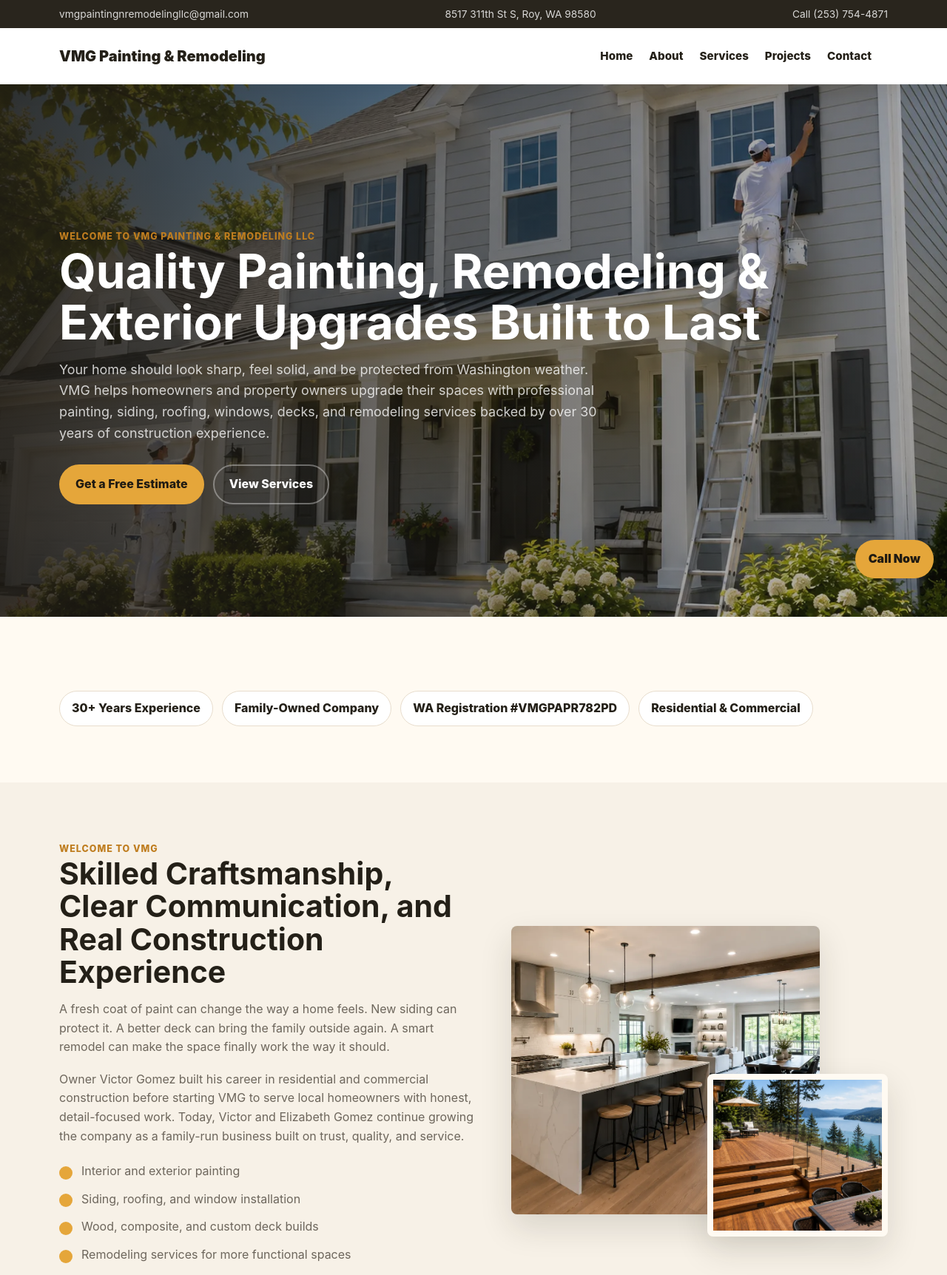
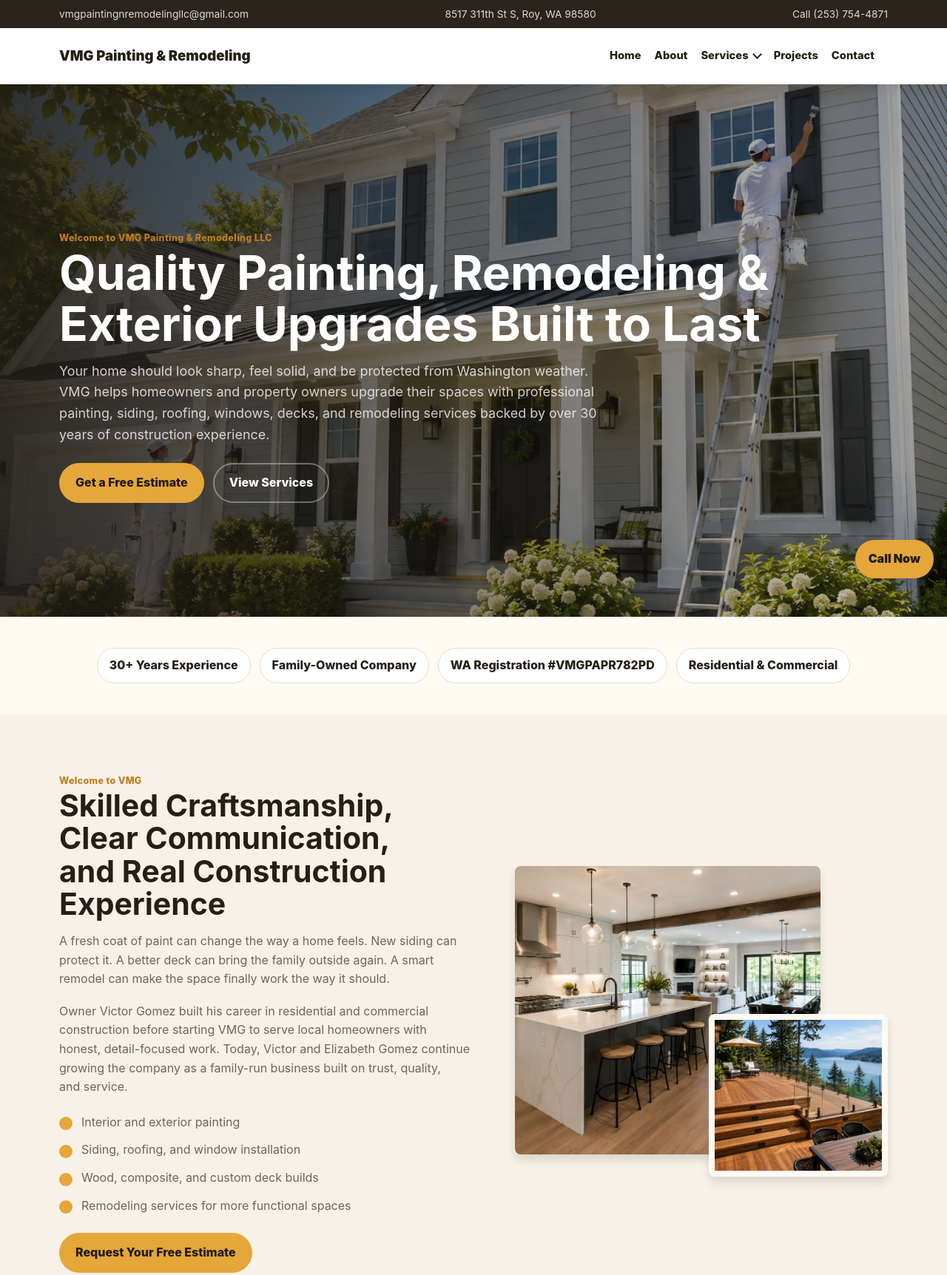
Before and after one commit to marvinesu/VMG-Painting-Remodeling, an Astro site: page / in a window 1280 px wide. Shown: the top 1724 px of the page at 74% size. Built offline with nearby package versions, Linux system fonts and the light colour scheme; Astro itself is replaced by a stand-in of ours; a script that the page names is missing.

Commit message:
Improve layout rhythm and service navigation

```diff
--- a/src/components/GalleryGrid.astro
+++ b/src/components/GalleryGrid.astro
@@ -8,7 +8,7 @@
   ))}
 </div>
 <style>
-  .gallery { display: grid; grid-template-columns: repeat(3, minmax(0, 1fr)); gap: 16px; }
-  .gallery img { width: 100%; height: 260px; object-fit: cover; border-radius: var(--radius); box-shadow: var(--shadow); }
+  .gallery { display: grid; grid-template-columns: repeat(3, minmax(0, 1fr)); gap: var(--space-md); margin-top: var(--space-lg); }
+  .gallery img { width: 100%; height: clamp(220px, 24vw, 280px); object-fit: cover; border-radius: var(--radius); box-shadow: var(--shadow); }
   @media (max-width: 760px) { .gallery { grid-template-columns: 1fr; } }
 </style>
--- a/src/components/Header.astro
+++ b/src/components/Header.astro
@@ -1,6 +1,9 @@
 ---
 import FilloutEstimateButton from "./FilloutEstimateButton.astro";
+import { services } from "../data/services";
 import { navItems, site } from "../data/site";
+
+const primaryNav = navItems.filter((item) => item.label !== "Services");
 ---
 <header class="site-header">
   <div class="topbar">
@@ -15,21 +18,38 @@
     <input id="menu-toggle" class="menu-toggle" type="checkbox" aria-label="Toggle navigation" />
     <label class="menu-button" for="menu-toggle">Menu</label>
     <div class="nav-links">
-      {navItems.map((item) => <a href={item.href}>{item.label}</a>)}
+      {primaryNav.slice(0, 2).map((item) => <a href={item.href}>{item.label}</a>)}
+      <details class="services-menu">
+        <summary>Services</summary>
+        <div class="services-panel">
+          <a class="all-services" href="/services">All Services</a>
+          {services.map((service) => <a href={`/services/${service.slug}`}>{service.title}</a>)}
+        </div>
+      </details>
+      {primaryNav.slice(2).map((item) => <a href={item.href}>{item.label}</a>)}
       <FilloutEstimateButton className="nav-cta-wrap" />
     </div>
   </nav>
 </header>
 
 <style>
-  .site-header { position: sticky; top: 0; z-index: 50; background: var(--white); box-shadow: 0 8px 24px rgba(36,32,24,.08); }
+  .site-header { position: sticky; top: 0; z-index: 50; background: var(--white); box-shadow: 0 8px 12px rgba(36,32,24,.08); }
   .topbar { background: var(--charcoal); color: rgba(255,255,255,.82); font-size: .86rem; }
   .topbar-inner { min-height: 38px; display: flex; gap: 22px; align-items: center; justify-content: space-between; }
   .nav { min-height: 76px; display: flex; align-items: center; justify-content: space-between; gap: 24px; }
-  .logo { font-size: 1.25rem; font-weight: 900; color: var(--ink); max-width: 300px; line-height: 1.15; }
-  .nav-links { display: flex; align-items: center; gap: 22px; font-weight: 800; font-size: .95rem; }
+  .logo { font-size: 1.16rem; font-weight: 900; color: var(--ink); max-width: 270px; line-height: 1.15; }
+  .nav-links { display: flex; align-items: center; gap: 18px; font-weight: 800; font-size: .92rem; }
   .nav-links a:hover, .nav-links a:focus-visible { color: var(--gold-dark); }
   .nav-cta-wrap { align-items: center; }
+  .services-menu { position: relative; }
+  .services-menu summary { list-style: none; cursor: pointer; }
+  .services-menu summary::-webkit-details-marker { display: none; }
+  .services-menu summary::after { content: ""; display: inline-block; width: 7px; height: 7px; margin-left: 7px; border-right: 2px solid currentColor; border-bottom: 2px solid currentColor; transform: translateY(-2px) rotate(45deg); transition: transform 160ms cubic-bezier(.23,1,.32,1); }
+  .services-menu[open] summary::after { transform: translateY(1px) rotate(225deg); }
+  .services-panel { position: absolute; top: calc(100% + 18px); left: -18px; width: 310px; padding: 10px; border: 1px solid var(--line); border-radius: 12px; background: var(--white); box-shadow: 0 10px 12px rgba(36,32,24,.14); display: grid; gap: 2px; z-index: 70; }
+  .services-panel a { margin: 0; padding: 10px 12px; border-radius: 8px; line-height: 1.2; color: var(--ink); }
+  .services-panel a:hover, .services-panel a:focus-visible { background: var(--cream); color: var(--ink); }
+  .services-panel .all-services { color: var(--gold-dark); }
   .menu-toggle, .menu-button { display: none; }
   @media (max-width: 920px) {
     .topbar { display: none; }
@@ -39,6 +59,8 @@
     .nav-links { display: none; width: 100%; flex-direction: column; align-items: stretch; padding: 0 0 18px; }
     .menu-toggle:checked ~ .nav-links { display: flex; }
     .nav-links a { padding: 8px 0; }
+    .services-panel { position: static; width: 100%; margin-top: 8px; box-shadow: none; }
+    .services-panel a { padding: 11px 12px; }
     .nav-cta-wrap { width: 100%; justify-content: center; }
   }
 </style>
--- a/src/components/ServiceCard.astro
+++ b/src/components/ServiceCard.astro
@@ -13,8 +13,8 @@
   </a>
 </article>
 <style>
-  .service-card { border-radius: var(--radius); overflow: hidden; background: var(--white); box-shadow: var(--shadow); }
-  .service-card img { width: 100%; height: 260px; object-fit: cover; }
-  .service-body { padding: 22px; border: 1px solid var(--line); border-top: 0; }
+  .service-card { border-radius: var(--radius); overflow: hidden; background: var(--white); box-shadow: var(--shadow); transition: transform 160ms cubic-bezier(.23,1,.32,1); }
+  .service-card img { width: 100%; height: clamp(210px, 24vw, 260px); object-fit: cover; }
+  .service-body { padding: 22px; border: 1px solid var(--line); border-top: 0; min-height: 190px; display: grid; align-content: start; }
   .service-body span { color: var(--gold-dark); font-weight: 900; }
 </style>
--- a/src/pages/index.astro
+++ b/src/pages/index.astro
@@ -11,7 +11,7 @@
 ---
 <BaseLayout title="Painting & Remodeling Contractor in Roy, WA | VMG Painting & Remodeling LLC" description="VMG Painting & Remodeling LLC provides painting, siding, roofing, windows, decks, and remodeling services across Thurston, Pierce, King, and Snohomish County. Call for a free estimate." path="/">
   <Hero eyebrow="Welcome to VMG Painting & Remodeling LLC" title="Quality Painting, Remodeling & Exterior Upgrades Built to Last" text="Your home should look sharp, feel solid, and be protected from Washington weather. VMG helps homeowners and property owners upgrade their spaces with professional painting, siding, roofing, windows, decks, and remodeling services backed by over 30 years of construction experience." image={images.painting[0]} />
-  <section class="section">
+  <section class="section compact">
     <div class="container pill-row">
       <span class="pill">30+ Years Experience</span><span class="pill">Family-Owned Company</span><span class="pill">WA Registration #{site.license}</span><span class="pill">Residential & Commercial</span>
     </div>
@@ -38,7 +38,7 @@
       </div>
     </div>
   </section>
-  <section class="section">
+  <section class="section compact">
     <div class="container split">
       <div>
         <span class="eyebrow">Why Choose Us</span>
@@ -66,7 +66,7 @@
       <div class="button-row"><a class="btn outline" href="/projects">View Projects</a></div>
     </div>
   </section>
-  <section class="section alt">
+  <section class="section alt compact">
     <div class="container grid grid-3">
       {["Victor and his team were professional, respectful, and detail-oriented. They explained the work clearly and made sure everything was finished the right way.", "VMG communicated well, showed up as scheduled, and helped us understand our options before the work started.", "The finished project looked clean and solid. We appreciated the practical recommendations and attention to detail."].map((quote) => <blockquote class="card pad"><p>"{quote}"</p></blockquote>)}
     </div>
--- a/src/pages/services/[slug].astro
+++ b/src/pages/services/[slug].astro
@@ -30,7 +30,7 @@
       <img class="card-image" src={service.image} alt={`${service.title} by VMG`} />
     </div>
   </section>
-  <section class="section alt">
+  <section class="section alt compact">
     <div class="container grid grid-3">
       <div class="card pad"><h3>Benefits</h3><ul class="check-list">{service.benefits.map((item) => <li>{item}</li>)}</ul></div>
       <div class="card pad"><h3>What's Included</h3><ul class="check-list">{service.included.map((item) => <li>{item}</li>)}</ul></div>
@@ -46,7 +46,7 @@
       </div>
     </div>
   </section>
-  <section class="section alt">
+  <section class="section alt compact">
     <div class="container">
       <span class="eyebrow">Service Area</span>
       <h2>{service.title} Across Western Washington</h2>
@@ -71,7 +71,7 @@
       <div class="card pad"><FilloutEstimateForm /></div>
     </div>
   </section>
-  <section class="section">
+  <section class="section compact">
     <div class="container">
       <span class="eyebrow">Related Services</span>
       <h2>Other Ways VMG Can Help</h2>
--- a/src/styles/global.css
+++ b/src/styles/global.css
@@ -9,8 +9,15 @@
   --muted: #6d665c;
   --line: #e8ddcd;
   --white: #ffffff;
-  --shadow: 0 18px 44px rgba(36, 32, 24, 0.14);
+  --shadow: 0 8px 12px rgba(36, 32, 24, 0.12);
   --radius: 8px;
+  --space-xs: 8px;
+  --space-sm: 12px;
+  --space-md: 16px;
+  --space-lg: 24px;
+  --space-xl: 32px;
+  --space-2xl: 48px;
+  --space-3xl: 72px;
 }
 
 * { box-sizing: border-box; }
@@ -27,29 +34,31 @@
 button, input, textarea, select { font: inherit; }
 
 .container { width: min(1120px, calc(100% - 32px)); margin: 0 auto; }
-.section { padding: 76px 0; }
+.section { padding: clamp(52px, 6.5vw, 76px) 0; }
+.section.compact { padding: clamp(26px, 3.5vw, 42px) 0; }
 .section.alt { background: var(--cream); }
 .section.dark { background: var(--charcoal); color: var(--white); }
 .eyebrow {
   color: var(--gold-dark);
   font-size: 0.78rem;
   font-weight: 800;
-  letter-spacing: 0.08em;
-  text-transform: uppercase;
+  letter-spacing: 0.03em;
 }
 .section.dark .eyebrow { color: var(--gold); }
 h1, h2, h3 { margin: 0 0 16px; line-height: 1.08; letter-spacing: 0; }
 h1 { font-size: clamp(2.25rem, 5vw, 4.9rem); max-width: 980px; }
 h2 { font-size: clamp(2rem, 3.2vw, 3.3rem); max-width: 820px; }
 h3 { font-size: 1.25rem; }
+h1, h2, h3 { text-wrap: balance; }
 p { margin: 0 0 18px; color: var(--muted); }
+p { text-wrap: pretty; }
 .dark p, .hero p { color: rgba(255,255,255,0.78); }
 .lead { font-size: 1.12rem; max-width: 760px; }
-.grid { display: grid; gap: 24px; }
+.grid { display: grid; gap: var(--space-lg); }
 .grid-2 { grid-template-columns: repeat(2, minmax(0, 1fr)); }
 .grid-3 { grid-template-columns: repeat(3, minmax(0, 1fr)); }
 .grid-4 { grid-template-columns: repeat(4, minmax(0, 1fr)); }
-.button-row { display: flex; flex-wrap: wrap; gap: 12px; align-items: center; margin-top: 28px; }
+.button-row { display: flex; flex-wrap: wrap; gap: var(--space-sm); align-items: center; margin-top: var(--space-lg); }
 .btn {
   display: inline-flex;
   align-items: center;
@@ -63,9 +72,10 @@
   color: #1f1a12;
   font-weight: 800;
   cursor: pointer;
-  transition: transform .18s ease, background .18s ease, border-color .18s ease;
+  transition: transform 160ms cubic-bezier(.23,1,.32,1), background 160ms ease, border-color 160ms ease;
 }
 .btn:hover, .btn:focus-visible { transform: translateY(-1px); background: #f0b650; }
+.btn:active { transform: scale(.98); }
 .btn.secondary { background: transparent; border-color: rgba(255,255,255,0.35); color: var(--white); }
 .btn.light { background: var(--white); color: var(--ink); }
 .btn.outline { background: transparent; border-color: var(--gold); color: var(--ink); }
@@ -75,8 +85,9 @@
   border-radius: var(--radius);
   box-shadow: var(--shadow);
   overflow: hidden;
+  transition: transform 160ms cubic-bezier(.23,1,.32,1);
 }
-.card.pad { padding: 28px; }
+.card.pad { padding: clamp(22px, 3vw, 30px); }
 .check-list { list-style: none; padding: 0; margin: 22px 0 0; display: grid; gap: 12px; }
 .check-list li { position: relative; padding-left: 30px; color: var(--muted); }
 .check-list li::before {
@@ -89,7 +100,7 @@
   border-radius: 50%;
   background: var(--gold);
 }
-.split { display: grid; grid-template-columns: 1fr 0.9fr; gap: 46px; align-items: center; }
+.split { display: grid; grid-template-columns: minmax(0, 1fr) minmax(320px, 0.9fr); gap: clamp(28px, 5vw, 56px); align-items: center; }
 .image-stack { position: relative; min-height: 420px; }
 .image-stack img:first-child { width: 82%; height: 390px; object-fit: cover; border-radius: var(--radius); box-shadow: var(--shadow); }
 .image-stack img:last-child { position: absolute; right: 0; bottom: 0; width: 48%; height: 220px; object-fit: cover; border-radius: var(--radius); border: 8px solid var(--paper); box-shadow: var(--shadow); }
@@ -102,7 +113,7 @@
   padding: 96px 0 72px;
 }
 .page-hero p { color: rgba(255,255,255,.78); max-width: 760px; }
-.pill-row { display: flex; flex-wrap: wrap; gap: 12px; margin-top: 24px; }
+.pill-row { display: flex; flex-wrap: wrap; gap: 12px; margin-top: 0; justify-content: center; }
 .pill { border: 1px solid var(--line); background: var(--white); border-radius: 999px; padding: 10px 16px; font-weight: 800; color: var(--ink); }
 .dark .pill { background: rgba(255,255,255,.08); color: var(--white); border-color: rgba(255,255,255,.16); }
 .form-grid { display: grid; grid-template-columns: repeat(2, minmax(0, 1fr)); gap: 16px; }
@@ -121,9 +132,23 @@
 .note { font-size: .9rem; color: var(--muted); }
 
 @media (max-width: 860px) {
-  .section { padding: 56px 0; }
+  .section { padding: 48px 0; }
+  .section.compact { padding: 28px 0; }
   .grid-2, .grid-3, .grid-4, .split { grid-template-columns: 1fr; }
   .image-stack { min-height: auto; }
   .image-stack img:first-child, .image-stack img:last-child { position: static; width: 100%; height: auto; max-height: 360px; object-fit: cover; border: 0; margin-top: 12px; }
   .form-grid { grid-template-columns: 1fr; }
 }
+
+@media (hover: hover) and (pointer: fine) {
+  .card:hover { transform: translateY(-2px); }
+}
+
+@media (prefers-reduced-motion: reduce) {
+  html { scroll-behavior: auto; }
+  *, *::before, *::after {
+    transition-duration: 0.01ms !important;
+    animation-duration: 0.01ms !important;
+    animation-iteration-count: 1 !important;
+  }
+}
```
